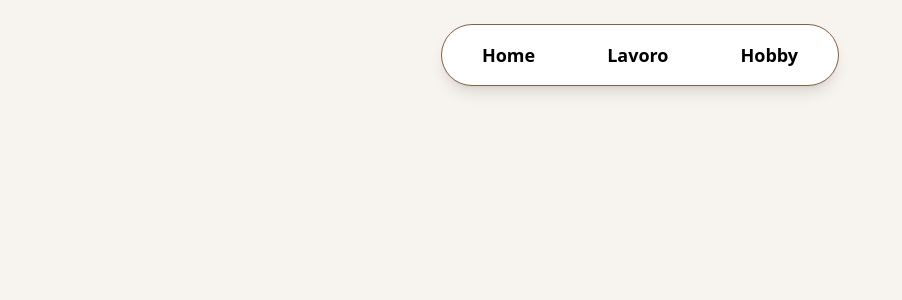
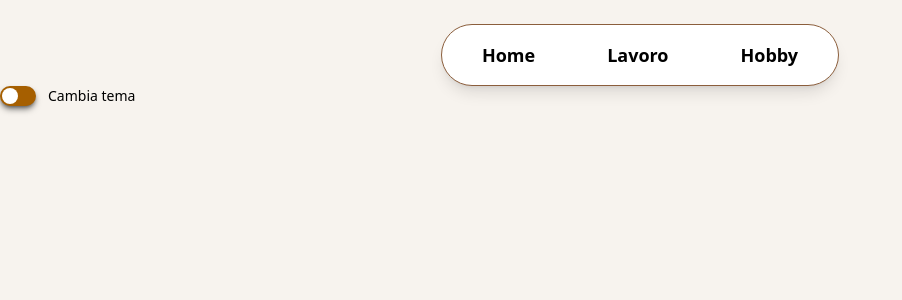
Before and after one commit to Leonardo200213/Portfolio-Personale, a React (Vite) app: page / in a window 1280 px wide. Before the commit this address had no page. Shown: the top 300 px of the page, without its empty margins (0-902 px from the left). Built offline with nearby package versions, Linux system fonts and the light colour scheme.

Commit message:
toggle dark theme

```diff
--- a/src/App.tsx
+++ b/src/App.tsx
@@ -33,6 +33,18 @@ function App() {
         </ul>
       </div>
 
+      <label className="inline-flex items-center cursor-pointer">
+        <input type="checkbox" value="" className="sr-only peer"/>
+        <div className="relative w-9 h-5 bg-neutral-quaternary rounded-full
+          peer transition-colors duration-700 bg-yellow-700 peer-checked:bg-blue-700 shadow-md/50
+          peer-checked:after:translate-x-full rtl:peer-checked:after:-translate-x-full peer-checked:after:border-white
+          after:content-[''] after:absolute after:top-0.5 after:start-[2px] after:bg-white after:rounded-full after:h-4
+          after:w-4 after:transition-transform after:transition-colors after:duration-900 ">
+        </div>
+        <span className="select-none ms-3 text-sm font-medium text-heading">Cambia tema</span>
+      </label>
+
+
       <Routes>
         <Route path="/hobby" element={<Hobby />} />
       </Routes>
--- a/src/index.css
+++ b/src/index.css
@@ -1,7 +1,8 @@
 @import "tailwindcss";
 @theme {
   --color-pastel-beige: #F7F3EE;
-  --color-dark-yellow: #ad7a13;
+  --color-dark-beige: #25221E;
+  --color-dark-yellow: #AD7A13;
   --color-dark-brown: #8B5E3C;
 }
 
```
